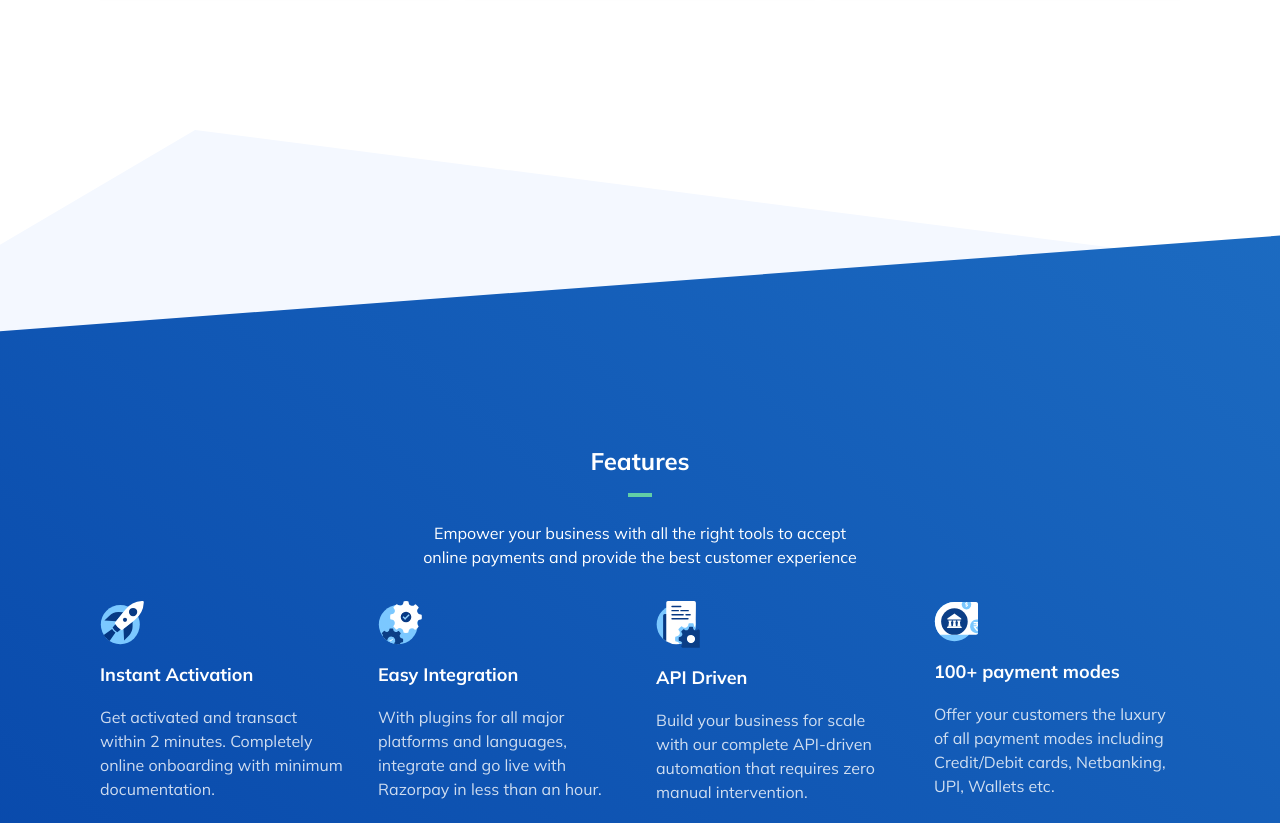
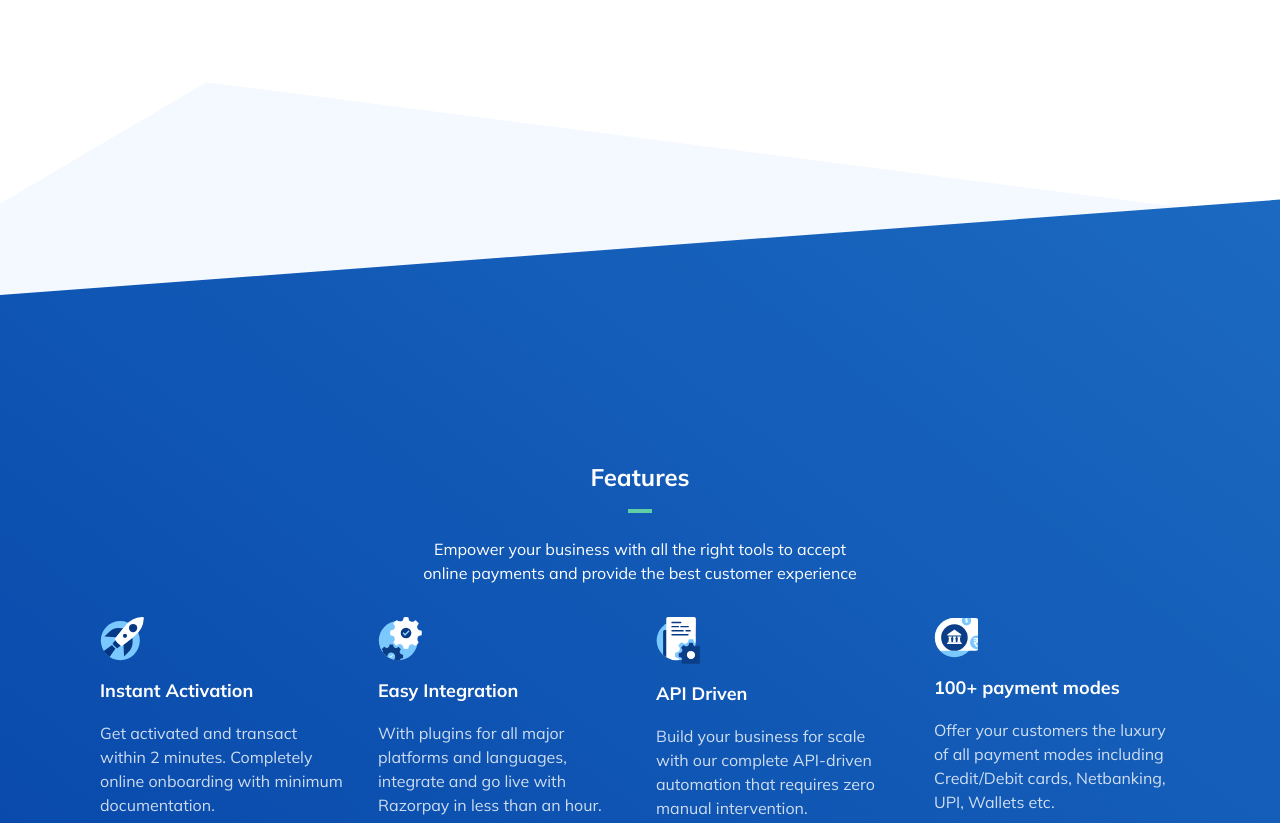
Before and after one commit to navneet1914/Razorpay-Clone, a website built with Vite: page index.html in a window 1280 px wide. Shown: the part 4325-5148 px from the top of the page. Built offline with nearby package versions, Linux system fonts and the light colour scheme.

Commit message:
Update index.html

```diff
--- a/index.html
+++ b/index.html
@@ -1085,9 +1085,9 @@
 
   <!-- core features -->
 
-  <section class="bg-[url(./images/core-features-sectionBg.svg)] w-full bg-no-repeat bg-cover  mt-32 relative z-40 coreFeatures">
+  <section class="bg-[url(./images/core-features-sectionBg.svg)] w-full bg-no-repeat bg-cover mt-20 relative z-40 coreFeatures">
     <div class="relative w-11/12 max-w-[1080px] mx-auto pt-[6rem] pb-[12rem]">
-      <h2 class="font-mullish font-bold text-2xl text-center text-white mt-56">Features</h2>
+      <h2 class="font-mullish font-bold text-2xl text-center text-white mt-72">Features</h2>
       <div class="w-6 h-1 bg-greenLight mx-auto mt-4 mb-6"></div>
       <p class="font-mullish text-center mx-auto text-white max-w-[450px]">
       Empower your business with all the right tools to accept online payments and provide the best customer experience
```
